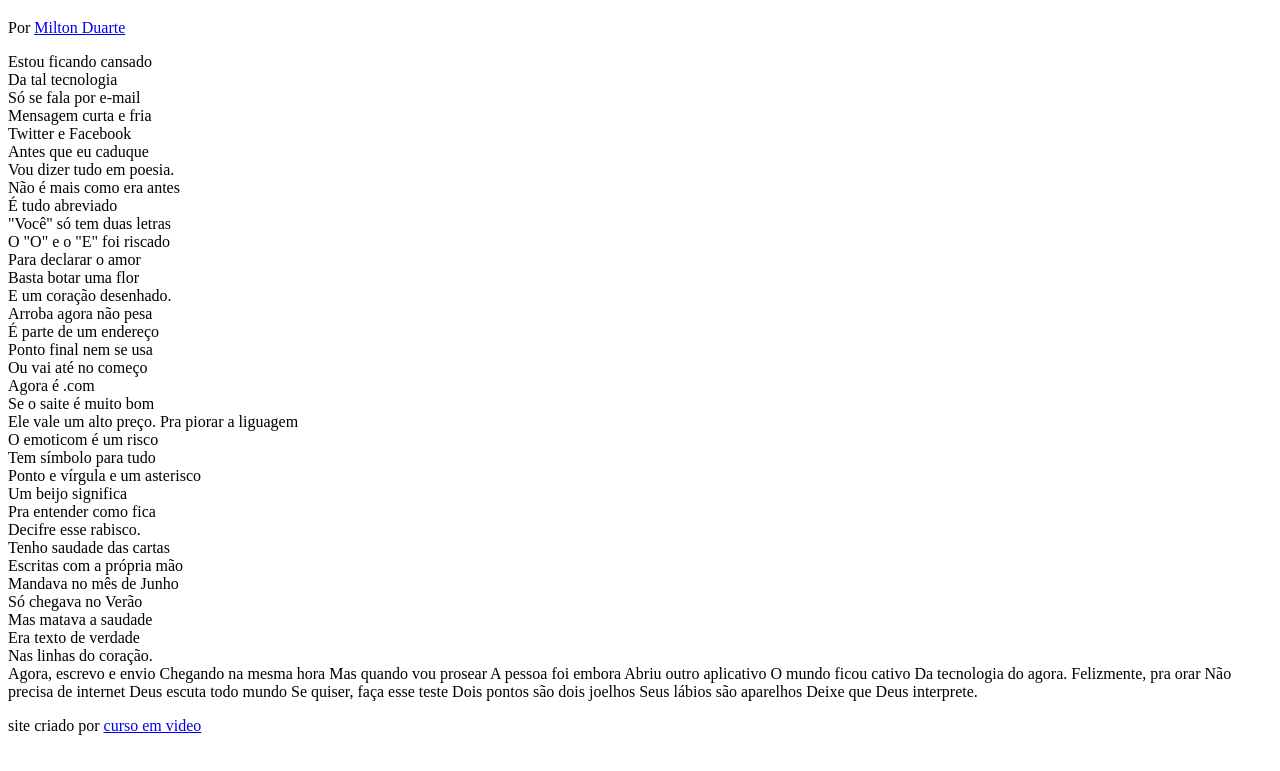
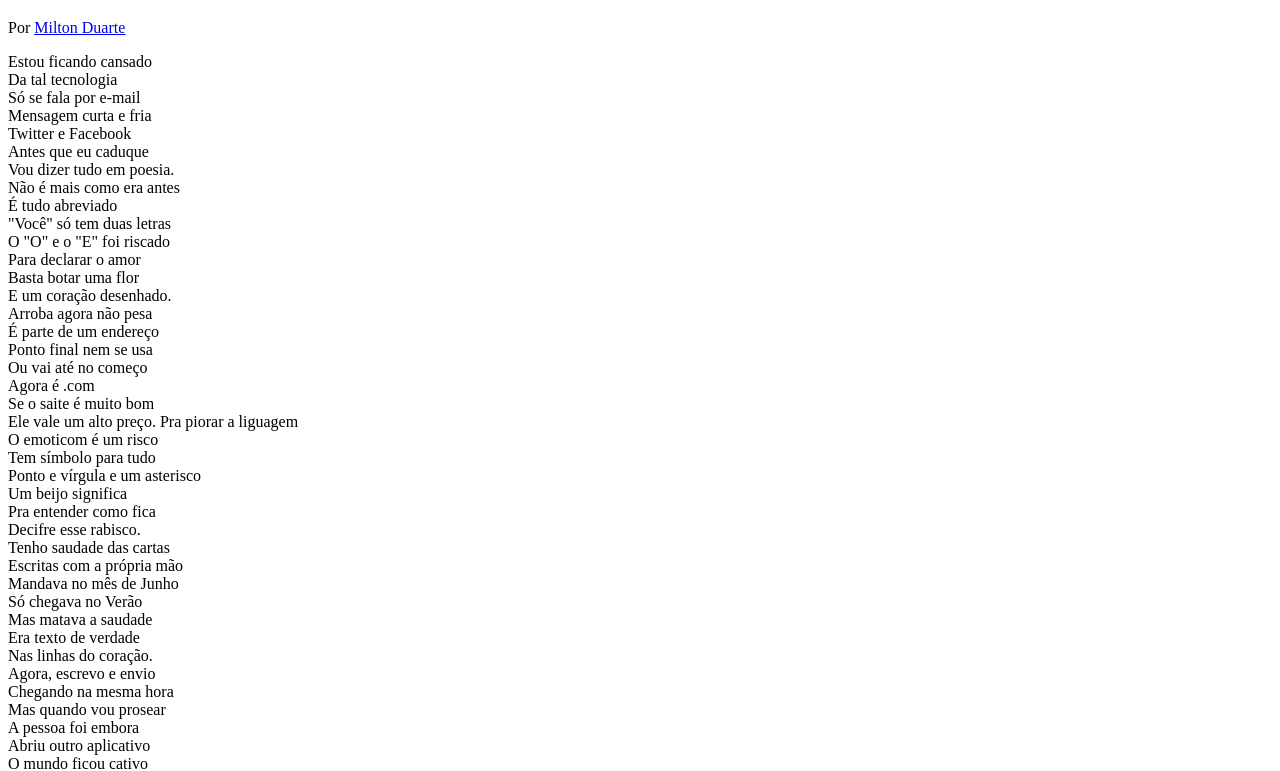
Before and after one commit to Valdemirobenvindo/Html_CSS3, a plain HTML site: page Desafios/d012(projecto cordel)/index.html in a window 1280 px wide. Shown: the part 61-832 px from the top of the page. Drawn offline with Linux system fonts and the light colour scheme.

Commit message:
nova alteração

```diff
--- a/Desafios/d012(projecto cordel)/index.html
+++ b/Desafios/d012(projecto cordel)/index.html
@@ -63,19 +63,19 @@
     </section>
 
     <section>
-        Agora, escrevo e envio
-        Chegando na mesma hora
-        Mas quando vou prosear
-        A pessoa foi embora
-        Abriu outro aplicativo
-        O mundo ficou cativo
-        Da tecnologia do agora.
-        Felizmente, pra orar
-        Não precisa de internet
-        Deus escuta todo mundo
-        Se quiser, faça esse teste
-        Dois pontos são dois joelhos
-        Seus lábios são aparelhos
+        Agora, escrevo e envio <br>
+        Chegando na mesma hora <br>
+        Mas quando vou prosear <br>
+        A pessoa foi embora <br>
+        Abriu outro aplicativo <br>
+        O mundo ficou cativo <br>
+        Da tecnologia do agora. <br>
+        Felizmente, pra orar <br>
+        Não precisa de internet <br>
+        Deus escuta todo mundo <br>
+        Se quiser, faça esse teste <br>
+        Dois pontos são dois joelhos <br>
+        Seus lábios são aparelhos <br>
         Deixe que Deus interprete.
     </section>
 
```
